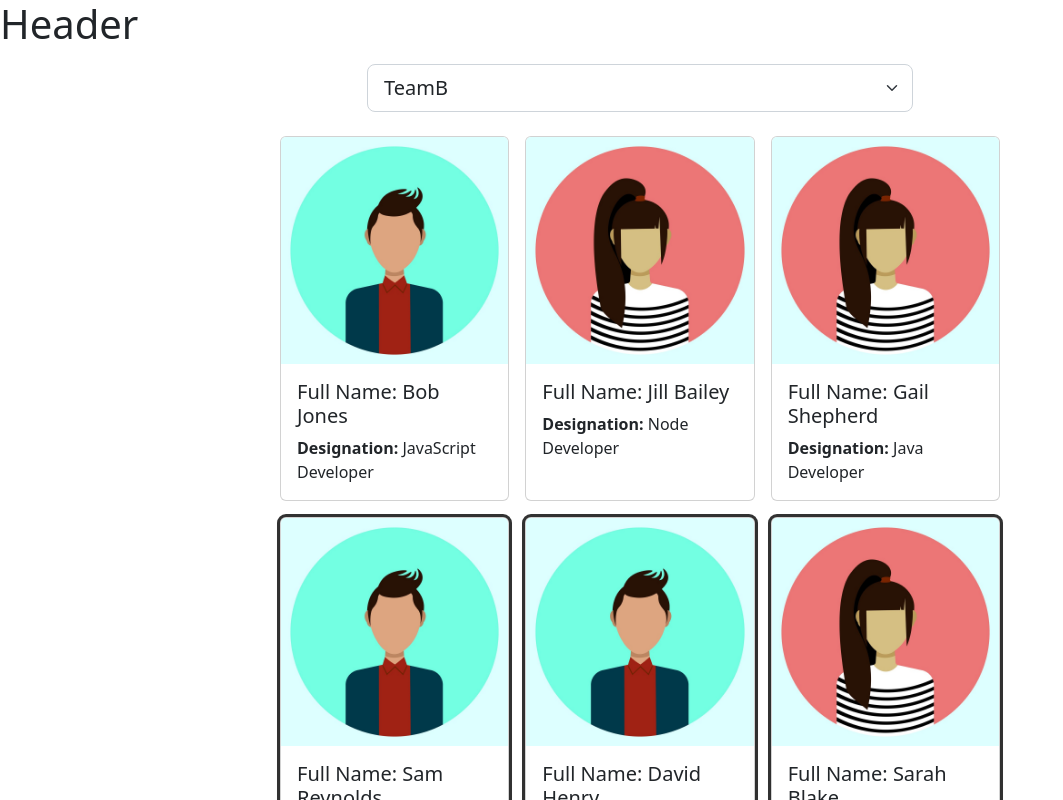
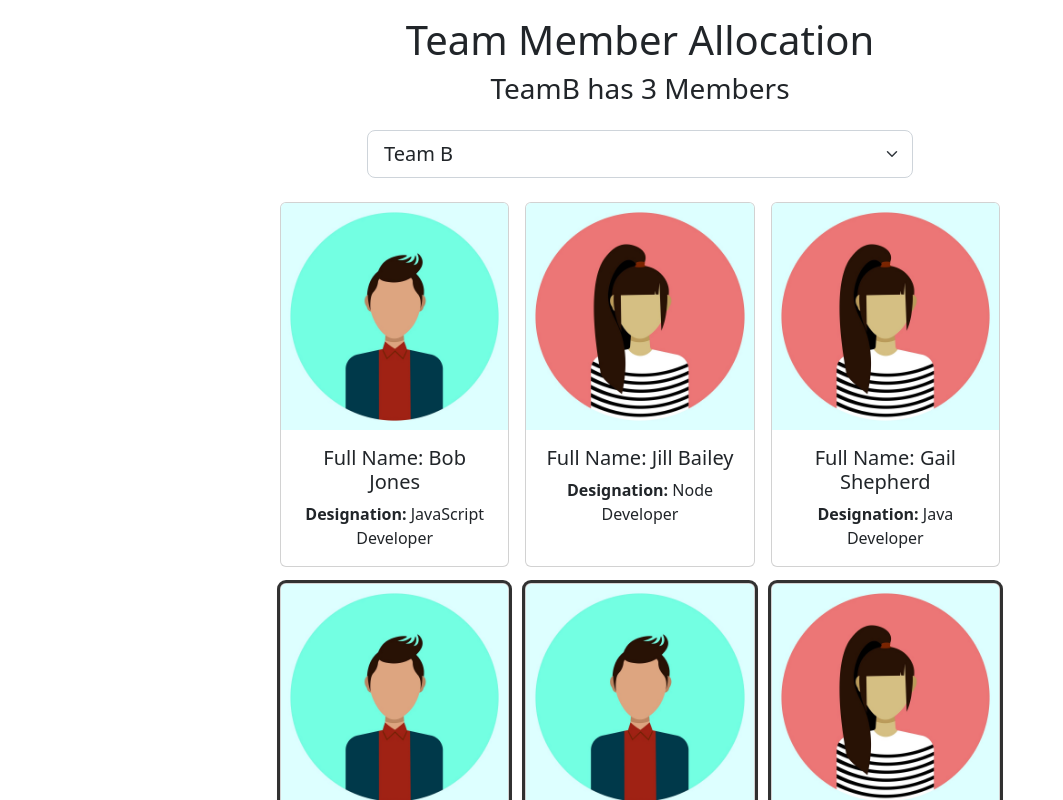
Before and after one commit to ashishbhintade/TeamMemberAllocation, a React (Vite) app: page / in a window 1280 px wide. Shown: the top 800 px of the page, without its empty margins (0-1063 px from the left). Built offline with nearby package versions, Linux system fonts and the light colour scheme.

Commit message:
Addition of header and footer

```diff
--- a/src/App.css
+++ b/src/App.css
@@ -8,3 +8,7 @@
 .standout{
   box-shadow: rgba(0,0,0,0.16) 0px 1px 4px, rgb(51,51,51) 0px 0px 0px 3px;
 }
+
+h1,h2,h3,h4,h5,p{
+  text-align: center;
+}
--- a/src/App.jsx
+++ b/src/App.jsx
@@ -3,16 +3,122 @@
 import Header from './Header';
 import Employees from './Employees';
 import Footer from './Footer';
+import { useState } from 'react';
 
 function App() {
 
-    return (
-      <div>
-        <Header />
-        <Employees />
-        <Footer />
-      </div>
-    );
+  const [selectedTeam, setTeam] = useState("TeamB");
+
+  const [employees, setEmployees] = useState([{
+    id: 1,
+    fullName: "Bob Jones",
+    designation: "JavaScript Developer",
+    gender: "male",
+    teamName: "TeamA"
+  },
+  {
+    id: 2,
+    fullName: "Jill Bailey",
+    designation: "Node Developer",
+    gender: "female",
+    teamName: "TeamA"
+  },
+  {
+    id: 3,
+    fullName: "Gail Shepherd",
+    designation: "Java Developer",
+    gender: "female",
+    teamName: "TeamA"
+  },
+  {
+    id: 4,
+    fullName: "Sam Reynolds",
+    designation: "React Developer",
+    gender: "male",
+    teamName: "TeamB"
+  },
+  {
+    id: 5,
+    fullName: "David Henry",
+    designation: "DotNet Developer",
+    gender: "male",
+    teamName: "TeamB"
+  },
+  {
+    id: 6,
+    fullName: "Sarah Blake",
+    designation: "SQL Server DBA",
+    gender: "female",
+    teamName: "TeamB"
+  },
+  {
+    id: 7,
+    fullName: "James Bennet",
+    designation: "Angular Developer",
+    gender: "male",
+    teamName: "TeamC"
+  },
+  {
+    id: 8,
+    fullName: "Jessica Faye",
+    designation: "API Developer",
+    gender: "female",
+    teamName: "TeamC"
+  },
+  {
+    id: 9,
+    fullName: "Lita Stone",
+    designation: "C++ Developer",
+    gender: "female",
+    teamName: "TeamC"
+  },
+  {
+    id: 10,
+    fullName: "Daniel Young",
+    designation: "Python Developer",
+    gender: "male",
+    teamName: "TeamD"
+  },
+  {
+    id: 11,
+    fullName: "Adrian Jacobs",
+    designation: "Vue Developer",
+    gender: "male",
+    teamName: "TeamD"
+  },
+  {
+    id: 12,
+    fullName: "Devin Monroe",
+    designation: "Graphic Designer",
+    gender: "male",
+    teamName: "TeamD"
+  }]);
+
+  function handleTeamSelectionChange(event) {
+      console.log(event.target.value);
+      setTeam(event.target.value);
+    }
+  function handleEmployeeCardClick(event){
+      const transformedEmployees = employees.map((employee) => employee.id === parseInt(event.currentTarget.id)
+                                                 ?(employee.teamName === selectedTeam)?{...employee, teamName:''}:{...employee,teamName: selectedTeam}                                                   :employee);
+      setEmployees(transformedEmployees);
+
   }
 
+  return (
+    <div>
+      <Header selectedTeam={selectedTeam}
+        teamMemberCount={employees.filter((employee) => employee.teamName === selectedTeam).length}
+
+        />
+      <Employees employees={employees}
+        selectedTeam={selectedTeam}
+        handleEmployeeCardClick={handleEmployeeCardClick}
+        handleTeamSelectionChange={handleTeamSelectionChange}
+        />
+      <Footer />
+    </div>
+  );
+}
+
 export default App;
--- a/src/Employees.jsx
+++ b/src/Employees.jsx
@@ -1,115 +1,17 @@
-import { useState } from 'react';
 import femaleProfile from './images/femaleProfile.jpg';
 import maleProfile from './images/maleProfile.jpg';
 
-const Employees = () => {
+const Employees = ({employees,selectedTeam, handleEmployeeCardClick,handleTeamSelectionChange}) => {
 
-      const [selectedTeam, setTeam] = useState("TeamB");
-
-  const [employees, setEmployees] = useState([{
-    id: 1,
-    fullName: "Bob Jones",
-    designation: "JavaScript Developer",
-    gender: "male",
-    teamName: "TeamA"
-  },
-  {
-    id: 2,
-    fullName: "Jill Bailey",
-    designation: "Node Developer",
-    gender: "female",
-    teamName: "TeamA"
-  },
-  {
-    id: 3,
-    fullName: "Gail Shepherd",
-    designation: "Java Developer",
-    gender: "female",
-    teamName: "TeamA"
-  },
-  {
-    id: 4,
-    fullName: "Sam Reynolds",
-    designation: "React Developer",
-    gender: "male",
-    teamName: "TeamB"
-  },
-  {
-    id: 5,
-    fullName: "David Henry",
-    designation: "DotNet Developer",
-    gender: "male",
-    teamName: "TeamB"
-  },
-  {
-    id: 6,
-    fullName: "Sarah Blake",
-    designation: "SQL Server DBA",
-    gender: "female",
-    teamName: "TeamB"
-  },
-  {
-    id: 7,
-    fullName: "James Bennet",
-    designation: "Angular Developer",
-    gender: "male",
-    teamName: "TeamC"
-  },
-  {
-    id: 8,
-    fullName: "Jessica Faye",
-    designation: "API Developer",
-    gender: "female",
-    teamName: "TeamC"
-  },
-  {
-    id: 9,
-    fullName: "Lita Stone",
-    designation: "C++ Developer",
-    gender: "female",
-    teamName: "TeamC"
-  },
-  {
-    id: 10,
-    fullName: "Daniel Young",
-    designation: "Python Developer",
-    gender: "male",
-    teamName: "TeamD"
-  },
-  {
-    id: 11,
-    fullName: "Adrian Jacobs",
-    designation: "Vue Developer",
-    gender: "male",
-    teamName: "TeamD"
-  },
-  {
-    id: 12,
-    fullName: "Devin Monroe",
-    designation: "Graphic Designer",
-    gender: "male",
-    teamName: "TeamD"
-  }]);
-
-  function handleTeamSelectionChange(event) {
-      console.log(event.target.value);
-      setTeam(event.target.value);
-    }
-  function handleEmployeeCardClick(event){
-      const transformedEmployees = employees.map((employee) => employee.id === parseInt(event.currentTarget.id)
-                                                 ?(employee.teamName === selectedTeam)?{...employee, teamName:''}:{...employee,teamName: selectedTeam}                                                   :employee);
-      setEmployees(transformedEmployees);
-
-    }
   return (
     <main className="container">
       <div class="row justify-content-center mt-3 mb-3">
         <div class="col-6">
           <select className="form-select form-select-lg" value={selectedTeam} onChange={handleTeamSelectionChange}>
-            <option value="TeamA">TeamA</option>
-            <option value="TeamB">TeamB</option>
-            <option value="TeamC">TeamC</option>
-            <option value="TeamD">TeamD</option>
+            <option value="TeamA">Team A</option>
+            <option value="TeamB">Team B</option>
+            <option value="TeamC">Team C</option>
+            <option value="TeamD">Team D</option>
           </select>
         </div>
       </div>
--- a/src/Footer.jsx
+++ b/src/Footer.jsx
@@ -1,7 +1,14 @@
 const Footer = () => {
+
+  var today = new Date();
+
   return (
-    <footer>
-      <h1>Footer</h1>
+    <footer className= "container">
+      <div className = "row justify-content-center mt-3 mb-3">
+        <div className = "col-8">
+          <h5>Team Member Allocation App - {today.getFullYear()}</h5>
+        </div>
+      </div>
     </footer>
   )
 }
--- a/src/Header.jsx
+++ b/src/Header.jsx
@@ -1,8 +1,15 @@
-const Header = () => {
+const Header = ({selectedTeam, teamMemberCount}) => {
+
   return (
-    <header>
-      <h1>Header</h1>
+    <header className = "container">
+      <div className = "row justify-content-center mt-3 mb-3">
+        <div className = "col-8">
+          <h1>Team Member Allocation</h1>
+          <h3>{selectedTeam} has {teamMemberCount} Members</h3>
+        </div>
+      </div>
     </header>
   )
 }
+
 export default Header
```
